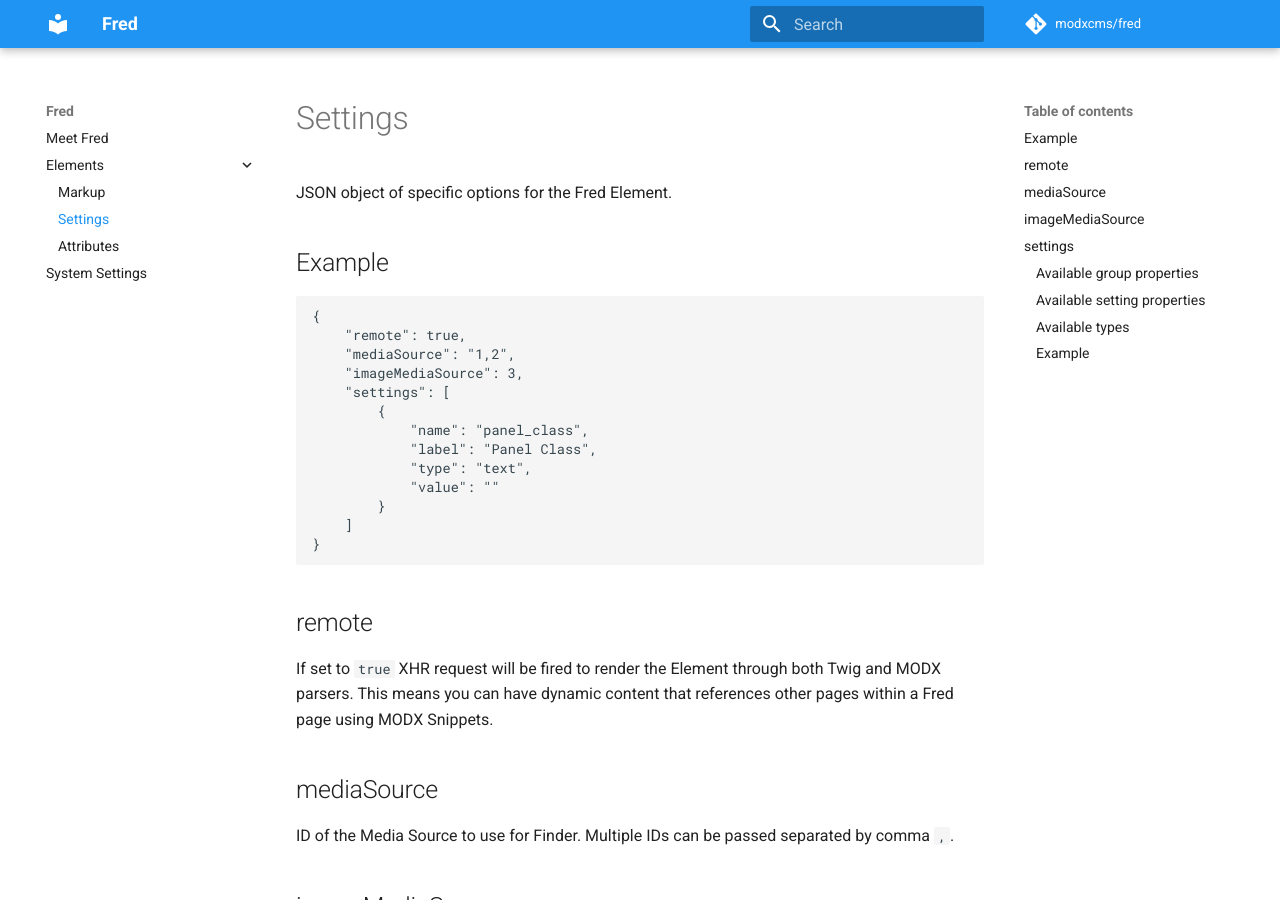
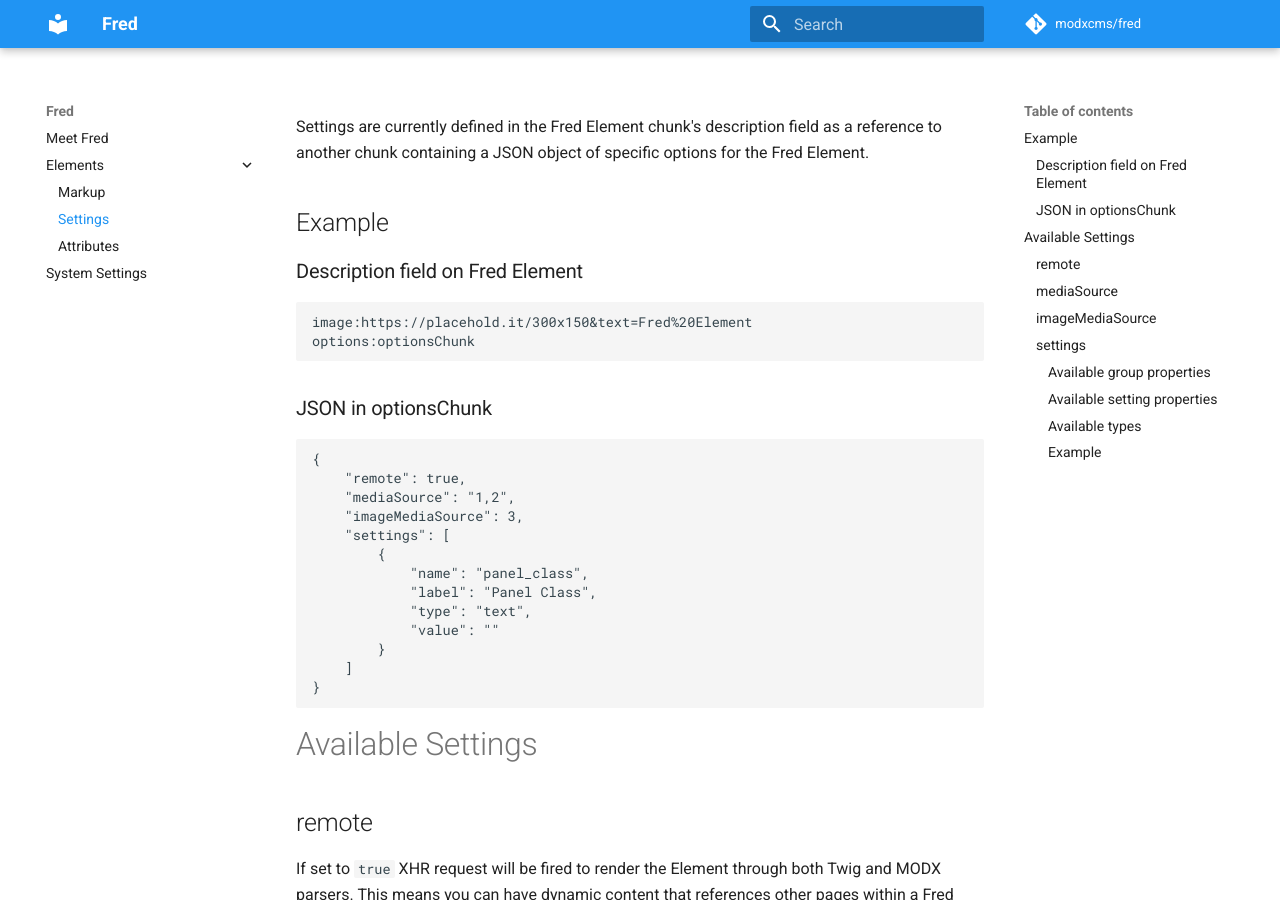
Before and after one commit to modxcms/fred, an MkDocs documentation site: the page built from docs/elements/settings.md, in a window 1280 px wide and 900 px high. Built offline with MkDocs 1.6.1 and Material for MkDocs 9.7.7, drawn with Linux system fonts in a browser that asks for light colours; comment, search, counter and statistics services are not loaded; old or Windows-style settings are respelled for this version of MkDocs.

Commit message:
updating settings.md

````diff
--- a/docs/elements/settings.md
+++ b/docs/elements/settings.md
@@ -1,7 +1,14 @@
-JSON object of specific options for the Fred Element.
+Settings are currently defined in the Fred Element chunk's description field as a reference to another chunk containing a JSON object of specific options for the Fred Element.
 
 ## Example
-```json
+### Description field on Fred Element
+```
+image:https://placehold.it/300x150&text=Fred%20Element
+options:optionsChunk
+```
+
+### JSON in optionsChunk
+```
 {
     "remote": true,
     "mediaSource": "1,2",
@@ -16,6 +23,8 @@
     ]
 }
 ```
+
+# Available Settings
 
 ## remote
 If set to `true` XHR request will be fired to render the Element through both Twig and MODX parsers. This means you can have dynamic content that references other pages within a Fred page using MODX Snippets.
````
